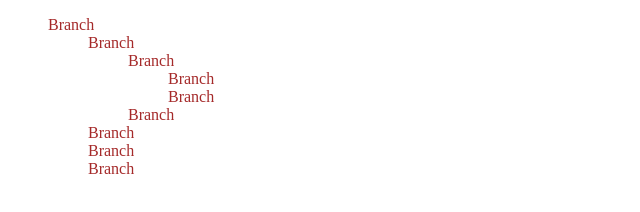
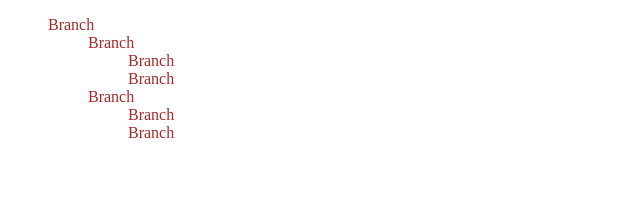
Before and after one commit to sallyhall/growingTree, a plain HTML site: page index.html in a window 1280 px wide. Shown: the whole page, without its empty margins (0-640 px from the left). Drawn offline with Linux system fonts and the light colour scheme.

Commit message:
fixed branching

```diff
--- a/index.html
+++ b/index.html
@@ -8,7 +8,7 @@
   <body>
 
     <ul>
-      <li class="branch" id ="trunk">
+      <li class="branch level0">
         Branch
       </li>
     </ul>
--- a/main.js
+++ b/main.js
@@ -4,22 +4,28 @@ var startTree = function () {
   intervalID = window.setInterval(growTree, 2000);
 }
 
-var level = 1;
+var level = 0;
 var growTree = function() {
-    var branches = document.getElementsByClassName("branch");
+    var branches = document.getElementsByClassName("level"+level);
+    level++;
     Array.prototype.filter.call(branches, function(branch) {
         var newBranchLevel = document.createElement("ul");
         newBranchLevel = branch.appendChild(newBranchLevel);
+
         var branchLeft = document.createElement("li");
         branchLeft.innerHTML = "Branch";
+        branchLeft.classList.add("level"+level);
         branchLeft.classList.add("branch");
+
         var branchRight = document.createElement("li");
         branchRight.innerHTML = "Branch";
+        branchRight.classList.add("level"+level);
         branchRight.classList.add("branch");
+
         branchLeft = newBranchLevel.appendChild(branchLeft);
         branchRight = newBranchLevel.appendChild(branchRight);
 
-        level++;
+
         if (level === 10) {
             clearInterval(intervalID);
         }
```
